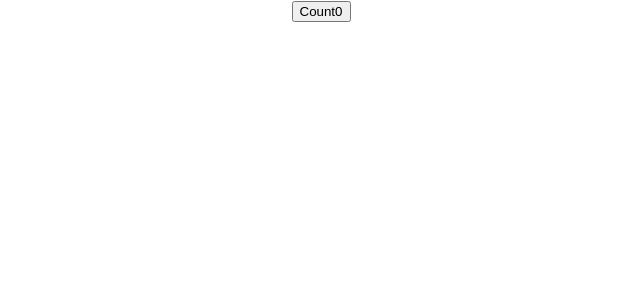
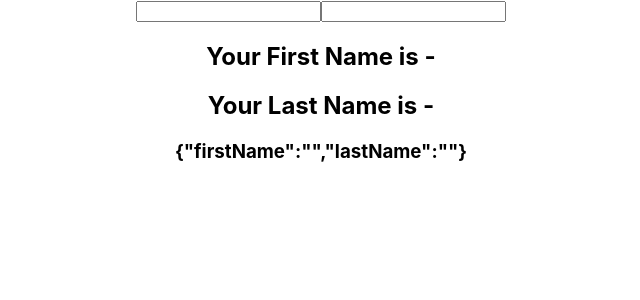
Before and after one commit to jigenji/react-tutorial-hooks, a React (Create React App) app: page / in a window 1280 px wide. Shown: the top 300 px of the page, without its empty margins (319-959 px from the left). Built offline with nearby package versions, Linux system fonts and the light colour scheme.

Commit message:
add the new components HookCounterThree to test the update method of dictionary state using hook

```diff
--- a/src/App.js
+++ b/src/App.js
@@ -1,12 +1,14 @@
 import React from 'react';
 import './App.css';
+import HookCounterThree from './components/HookCounterThree';
 // import ClassCounter from './components/ClassCounter';
-import HookCounter from './components/HookCounter'
+// import HookCounter from './components/HookCounter'
+// import HookCounterTwo from './components/HookCounterTwo';
 
 function App() {
   return (
     <div className="App">
-      <HookCounter />
+      <HookCounterThree />
     </div>
   );
 }
--- /dev/null
+++ b/src/components/HookCounterThree.js
@@ -0,0 +1,18 @@
+import React, {useState} from 'react'
+
+function HookCounterThree() {
+    const [name, setName] = useState({firstName:'',lastName:''})
+
+    return (
+        <div>
+            {/* use existed name and overite the other paramaters */}
+            <input type='text' value={name.firstName} onChange={e => setName({...name, firstName: e.target.value})} />
+            <input type='text' value={name.lastName} onChange={e => setName({...name, lastName: e.target.value})} />
+            <h2>Your First Name is - {name.firstName}</h2>
+            <h2>Your Last Name is - {name.lastName}</h2>
+            <h3>{JSON.stringify(name)}</h3>
+        </div>
+    )
+}
+
+export default HookCounterThree
--- /dev/null
+++ b/src/components/HookCounterTwo.js
@@ -0,0 +1,23 @@
+import React, {useState} from 'react'
+
+function HookCounterTwo() {
+    const initialCount = 0
+    const [count, setCount] = useState(initialCount)
+
+    const incrementFive = () => {
+        for(let i=0;i<5;i++){
+            setCount(prevCount => prevCount + 1)
+        }
+    }
+    return (
+        <div>
+            Count : {count}
+            <button onClick={()=>setCount(prevCount => prevCount + 1 )}>Increment</button>
+            <button onClick={()=>setCount(prevCount => prevCount - 1 )}>Decrement</button>
+            <button onClick={()=>setCount(0)}>Reset</button>
+            <button onClick={incrementFive}>Increment 5</button>
+        </div>
+    )
+}
+
+export default HookCounterTwo
```
